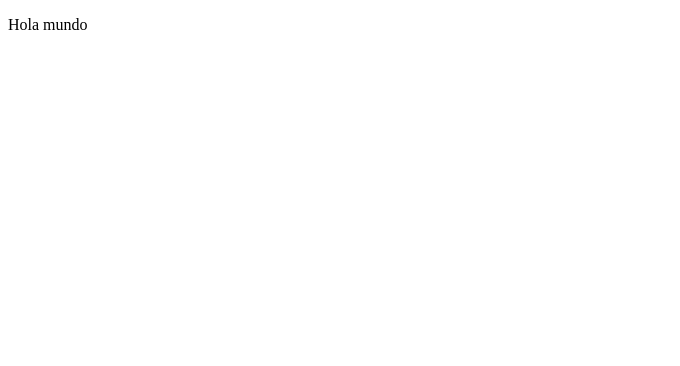
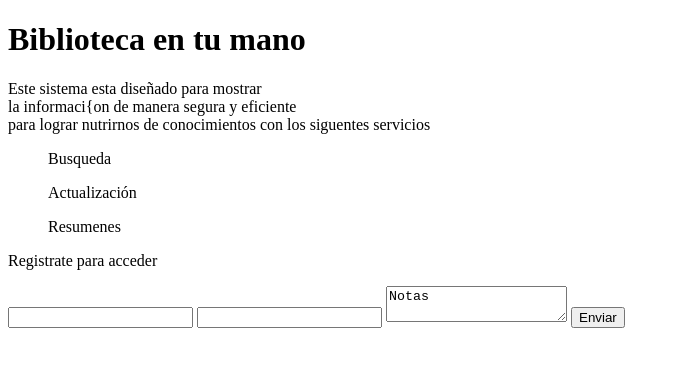
Before and after one commit to isarodpra/SAECBD, a plain HTML site: page Index.html in a window 1280 px wide. Shown: the whole page, without its empty margins (0-680 px from the left). Drawn offline with Linux system fonts and the light colour scheme.

Commit message:
Ejemplo de 1.1 y 1.2

```diff
--- a/Index.html
+++ b/Index.html
@@ -6,6 +6,22 @@
             <title>Prueba de seminario</title>
 </head>
     <body>
-                <P>Hola mundo</P>
-                </body>
-                </html>
+        <h1>Biblioteca en tu mano</h1>
+        <p>Este sistema esta diseñado para mostrar <br>
+        la informaci{on de manera segura y eficiente <br>
+        para lograr nutrirnos de conocimientos con los siguentes servicios</p>
+        <ul>Busqueda</ul>
+        <ul>Actualización</ul>
+        <ul>Resumenes</ul>
+
+        <p>Registrate para acceder</p>
+        <form action="get">
+            <input type="text">
+            <input type="tel">
+            <textarea name="nota" id="notas">Notas</textarea>
+            <button> Enviar </button>
+        </form>
+
+
+    </body>
+</html>
```
